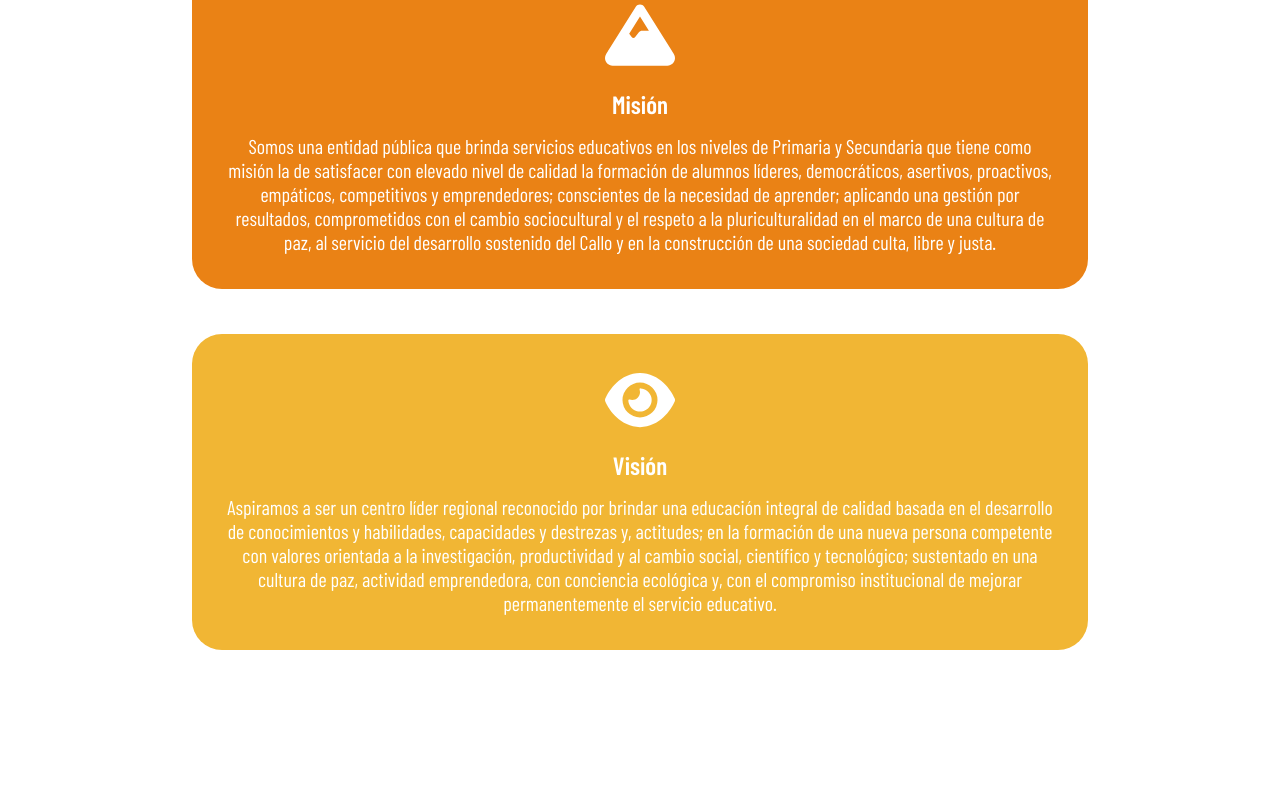
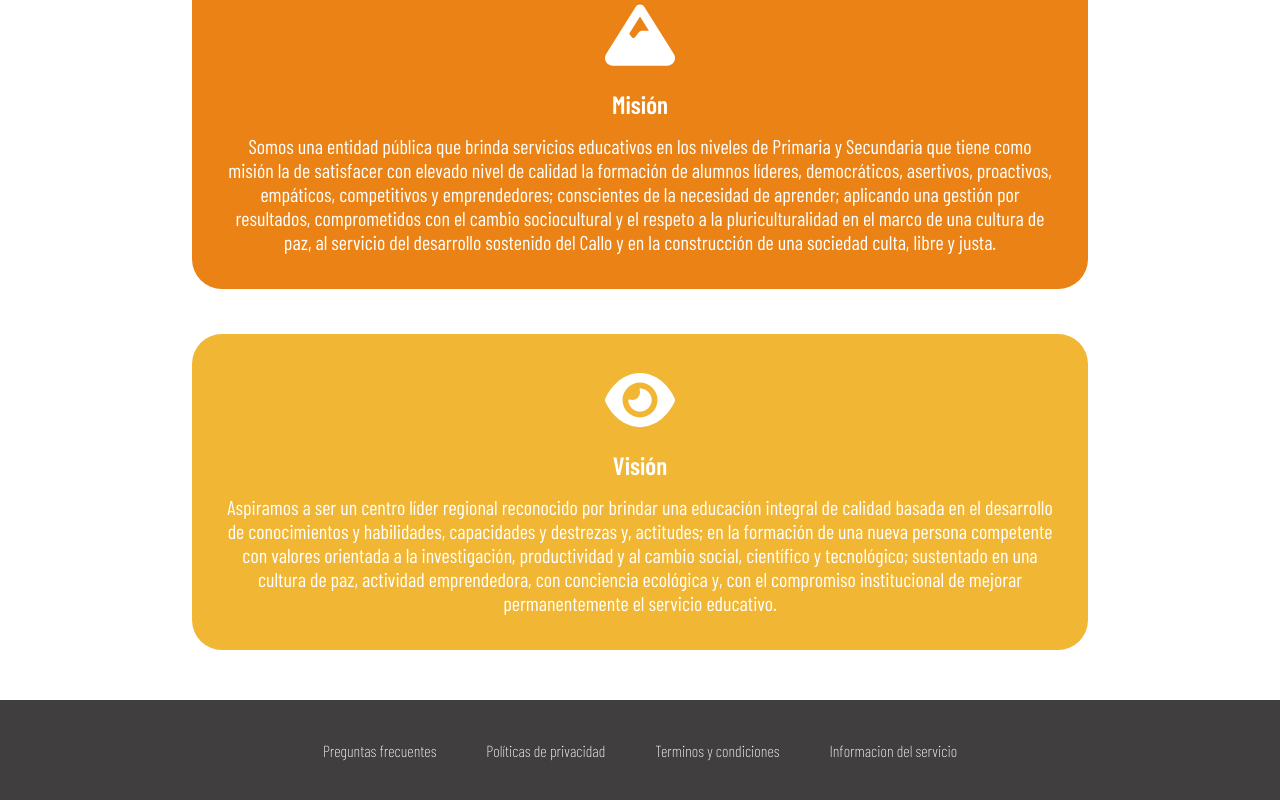
Before and after one commit to alejandrorodrom/our-lady-of-mercedes-web, an Angular app: page / in a window 1280 px wide. Shown: the part 712-1512 px from the top of the page. Before the commit the page ends 1362 px from the top, so only its background shows below. Built offline with nearby package versions, Linux system fonts and the light colour scheme.

Commit message:
feature: add footer

```diff
--- a/src/app/app.component.html
+++ b/src/app/app.component.html
@@ -2,3 +2,4 @@
 <div class="container">
   <router-outlet></router-outlet>
 </div>
+<app-footer></app-footer>
--- /dev/null
+++ b/src/app/core/layouts/footer/footer.component.html
@@ -0,0 +1,6 @@
+<footer class="footer">
+  <p>Preguntas frecuentes</p>
+  <p>Políticas de privacidad</p>
+  <p>Terminos y condiciones</p>
+  <p>Informacion del servicio</p>
+</footer>
--- /dev/null
+++ b/src/app/core/layouts/footer/footer.component.scss
@@ -0,0 +1,22 @@
+.footer {
+  display: flex;
+  align-items: center;
+  justify-content: center;
+  padding: 0 100px;
+  gap: 50px;
+  width: 100%;
+  height: 100px;
+  background-color: #403E3F;
+  margin-top: 50px;
+  font-family: BarlowCondensed-ExtraLight, sans-serif;
+
+  & > p {
+    color: white;
+    margin: 0;
+
+    &:hover {
+      cursor: pointer;
+      text-decoration: underline;
+    }
+  }
+}
--- a/src/styles.css
+++ b/src/styles.css
@@ -13,6 +13,11 @@ body {
 }
 
 @font-face {
+  font-family: "BarlowCondensed-ExtraLight";
+  src: url(assets/fonts/BarlowCondensed/BarlowCondensed-ExtraLight.ttf);
+}
+
+@font-face {
   font-family: "BarlowCondensed-Regular";
   src: url(assets/fonts/BarlowCondensed/BarlowCondensed-Regular.ttf);
 }
```
Also changed, not shown: src/app/core/core.module.ts (+5 -2 lines), src/app/core/layouts/footer/footer.component.ts (added, +10 -0 lines), 1 other file (tests, documents, lock files or other folders).
